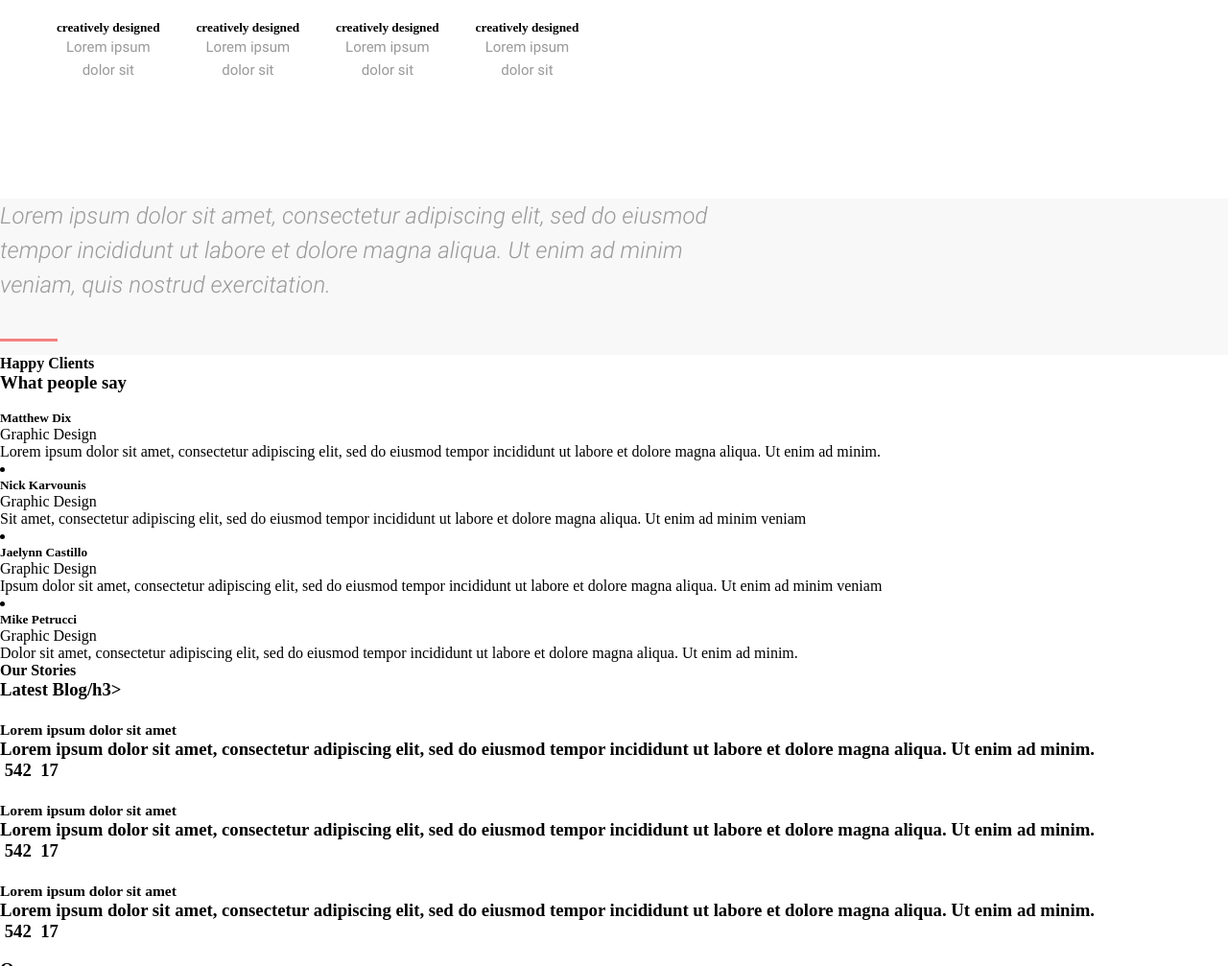
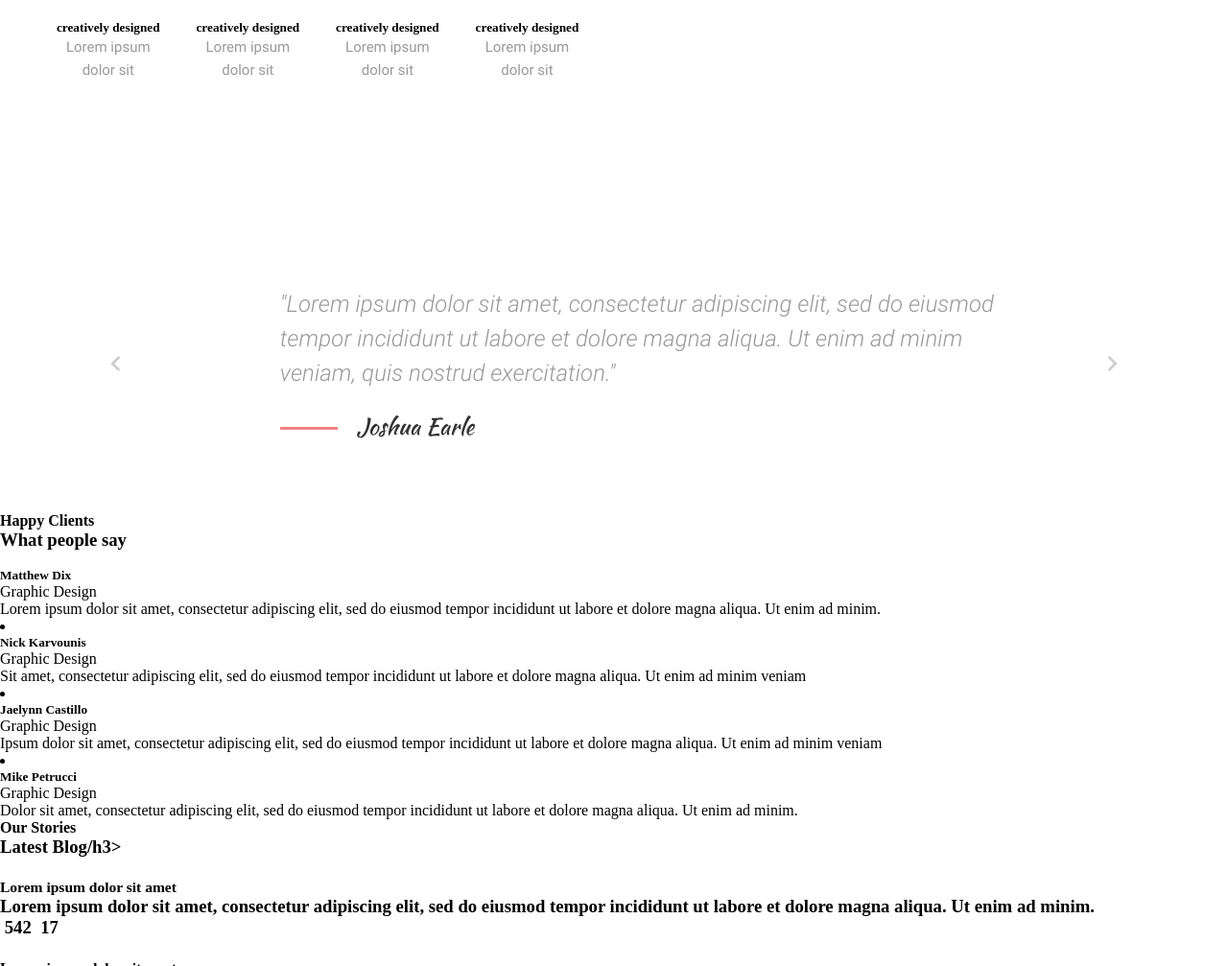
Before and after one commit to TBrilliantova/MoGO, a plain HTML site: page index.html in a window 1280 px wide. Shown: the part 6913-7920 px from the top of the page at 96% size. Drawn offline with Linux system fonts and the light colour scheme; files whose address does not match are found by name.

Commit message:
Develop Section Quote two

```diff
--- a/index.html
+++ b/index.html
@@ -361,12 +361,16 @@
 		</ul>
 	</section>
 <!-- Section Quote -->
-	<section class="sctn-quote">
-		<div class="arrw-icn-lft"></div>
+	<section class="sctn-quote-two">
+		<div class="quote-gallery">
+		<i class="mdi mdi-chevron-left"></i>
 		<div class="quote-avtr"></div>
-		<p class="quote-txt">Lorem ipsum dolor sit amet, consectetur adipiscing elit, sed do eiusmod tempor incididunt ut labore et dolore magna aliqua. Ut enim ad minim veniam, quis nostrud exercitation.</p>
-		<pc class="quote-athr"></p>
-		<div class="arrw-icn-rght"></div>
+		<div class="quote-cont">
+			<p class="quote-txt">"Lorem ipsum dolor sit amet, consectetur adipiscing elit, sed do eiusmod tempor incididunt ut labore et dolore magna aliqua. Ut enim ad minim veniam, quis nostrud exercitation."</p>
+			<p class="quote-athr">Joshua Earle</p>
+		</div>
+		<i class="mdi mdi-chevron-right"></i>
+	 </div>
 	</section>
 <!-- Section Testimonials -->
 	<section class="sctn-testmnls">
--- /dev/null
+++ b/scss/_sctn_quote_two.scss
@@ -0,0 +1,67 @@
+@import "_color-vars";
+@import "_ mixins";
+@import "_fonts";
+
+
+
+
+.sctn-quote-two{
+	background-color: $scdr-grey-color;
+}
+
+.quote-gallery{
+	display: flex;
+	width: 1200px;
+	margin: 0 auto;
+	flex-direction: row;
+	align-items: center;
+	justify-content: space-around;
+	padding: 72px 26px;
+	padding-top: 92px;
+}
+
+
+.mdi-chevron-left, .mdi-chevron-right{
+		font-size: 32px;
+		color: #cccccc;
+}
+
+
+.quote-icn {
+	width: 150px;
+	height: 150px;
+	margin-right: 59px;
+	border-radius: 100px;
+	border: 3px solid $prm-blue-clr;
+}
+
+.quote-cont{
+	 // margin-right: 72px;
+}
+
+.quote-txt {
+	width: 774px;
+	font: italic 300 24px/36px Roboto, sans-serif;
+	margin-bottom: 20px;
+	color: $prm-descr-clr;
+}
+
+.quote-athr{
+	padding-left: 80px;
+	position: relative;
+	font: normal normal 24px Kaushan Script, sans-serif;
+	color: $prm-headings-clr;
+
+}
+
+.quote-athr::before {
+	content: ('');
+	position: absolute;
+	left: 0;
+	top: 50%;
+	margin: 0 auto;
+	width: 60px;
+	height: 3px;
+	background-color: $scdr-red-color;
+
+}
```
